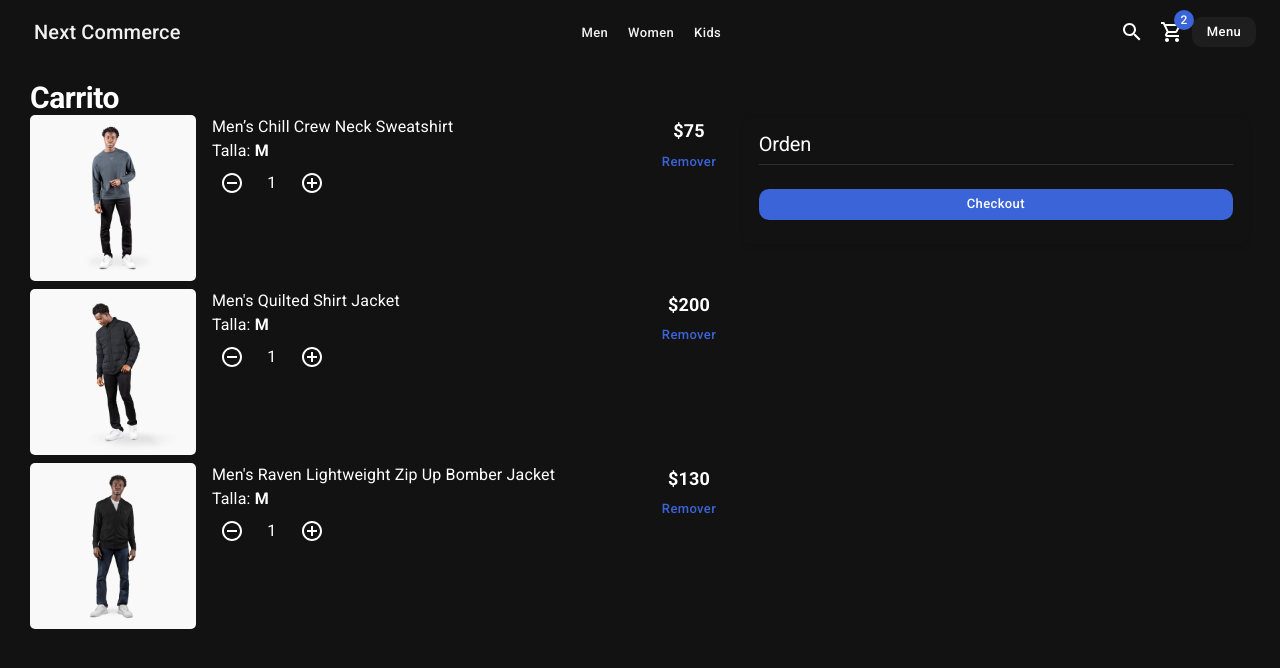
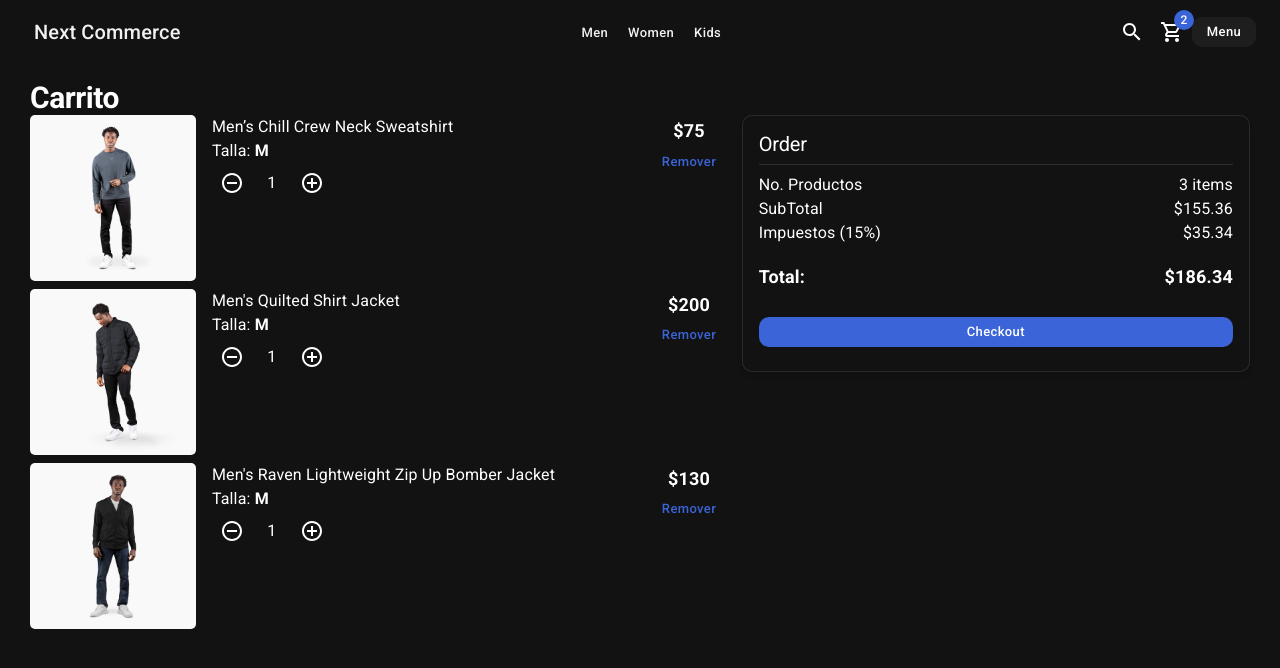
Before and after one commit to ljaviertovar/next-commerce, a Next.js app: page /cart in a window 1280 px wide. Shown: the top 668 px of the page. Built offline with nearby package versions, Linux system fonts and the light colour scheme.

Commit message:
add OrderSummary

```diff
--- /dev/null
+++ b/components/cart/OrderSummary.tsx
@@ -0,0 +1,35 @@
+import { Grid, Typography } from "@mui/material"
+
+export default function OrderSummary() {
+	return (
+		<Grid container>
+			<Grid item xs={6}>
+				<Typography>No. Productos</Typography>
+			</Grid>
+			<Grid item xs={6} display='flex' justifyContent='end'>
+				<Typography>3 items</Typography>
+			</Grid>
+
+			<Grid item xs={6}>
+				<Typography>SubTotal</Typography>
+			</Grid>
+			<Grid item xs={6} display='flex' justifyContent='end'>
+				<Typography>{`$${155.36}`}</Typography>
+			</Grid>
+
+			<Grid item xs={6}>
+				<Typography>Impuestos (15%)</Typography>
+			</Grid>
+			<Grid item xs={6} display='flex' justifyContent='end'>
+				<Typography>{`$${35.34}`}</Typography>
+			</Grid>
+
+			<Grid item xs={6} sx={{ mt: 2 }}>
+				<Typography variant='subtitle1'>Total:</Typography>
+			</Grid>
+			<Grid item xs={6} sx={{ mt: 2 }} display='flex' justifyContent='end'>
+				<Typography variant='subtitle1'>{`$${186.34}`}</Typography>
+			</Grid>
+		</Grid>
+	)
+}
--- a/components/cart/index.ts
+++ b/components/cart/index.ts
@@ -1 +1,2 @@
 export { default as CartList } from "./CartList"
+export { default as OrderSummary } from "./OrderSummary"
--- a/pages/cart/index.tsx
+++ b/pages/cart/index.tsx
@@ -1,6 +1,6 @@
 import { Box, Button, Card, CardContent, Divider, Grid, Typography } from "@mui/material"
 import { ShopLayout } from "../../components/layouts"
-import { CartList } from "../../components/cart"
+import { CartList, OrderSummary } from "../../components/cart"
 
 export default function CartPage() {
 	return (
@@ -16,10 +16,10 @@
 				<Grid item xs={12} sm={5}>
 					<Card className='summary-card'>
 						<CardContent>
-							<Typography variant='h2'>Orden</Typography>
+							<Typography variant='h2'>Order</Typography>
 							<Divider sx={{ my: 1 }} />
 
-							{/* <OrderSummary /> */}
+							<OrderSummary />
 
 							<Box sx={{ mt: 3 }}>
 								<Button color='secondary' className='circular-btn' fullWidth>
--- a/styles/globals.css
+++ b/styles/globals.css
@@ -39,8 +39,8 @@
 
 
 .summary-card {
-  border: 1px solid rgba(0, 0, 0, 0.1);
-  box-shadow: 0px 5px 5px rgba(0, 0, 0, 0.2);
+  border: 1px solid rgba(255, 255, 255, 0.1);
+  box-shadow: 0px 5px 5px rgba(255, 255, 255, 0.1);
 }
 
 .link {
```
